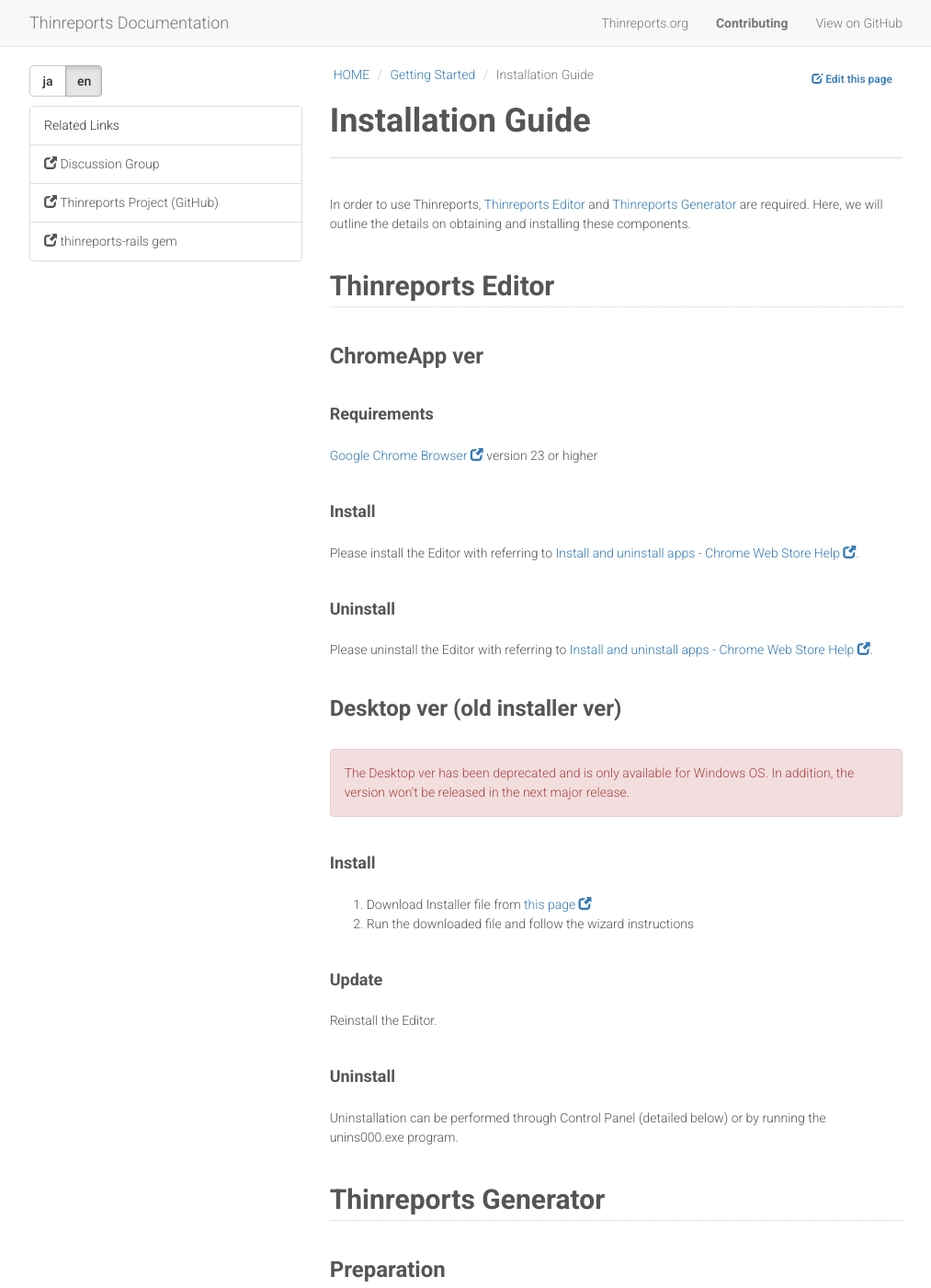
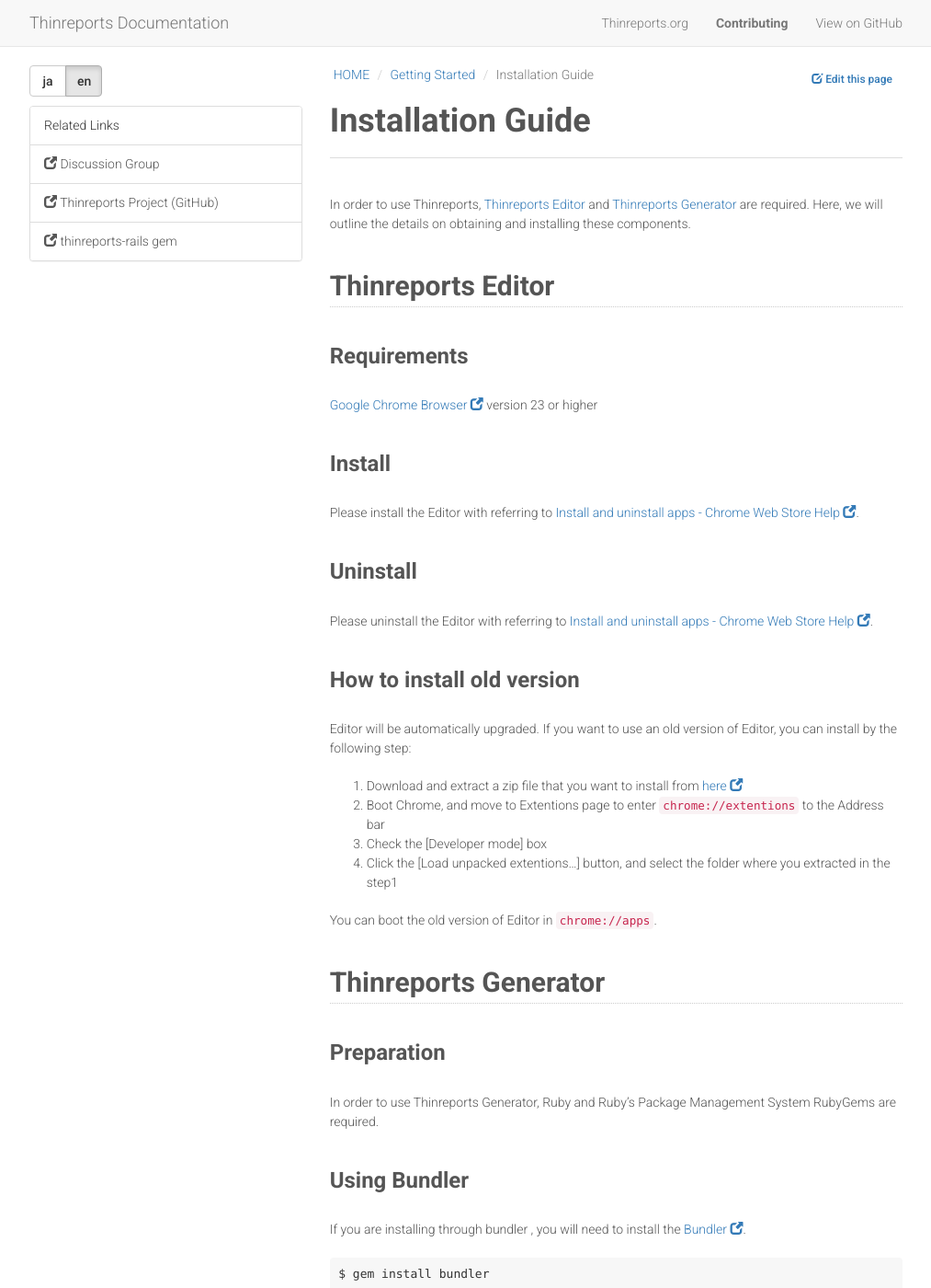
Before and after one commit to thinreports/documentation, a Jekyll site: the page built from en/getting-started/installation.md, in a window 1280 px wide and 1400 px high. Shown: the whole window at 92% size, without its empty margins (133-1146 px from the left). Built offline with Jekyll 4.4.1, drawn with Linux system fonts in a browser that asks for light colours; nearby versions of some CDN libraries; Markdown is read by kramdown in place of the engine named in the settings.

Commit message:
How to install old version of Editor (en)

```diff
--- a/en/getting-started/installation.md
+++ b/en/getting-started/installation.md
@@ -11,39 +11,28 @@
 
 ## Thinreports Editor
 
-### ChromeApp ver
-
-#### Requirements
+### Requirements
 
 [Google Chrome Browser](https://www.google.com/chrome/browser/desktop) version 23 or higher
 
-#### Install
+### Install
 
 Please install the Editor with referring to [Install and uninstall apps - Chrome Web Store Help](https://support.google.com/chrome_webstore/answer/1053369?hl=en).
 
-#### Uninstall
+### Uninstall
 
 Please uninstall the Editor with referring to [Install and uninstall apps - Chrome Web Store Help](https://support.google.com/chrome_webstore/answer/1053369?hl=en).
 
-### Desktop ver (old installer ver)
+### How to install old version
 
-<div class="alert alert-danger">
-  The Desktop ver has been deprecated and is only available for Windows OS.
-  In addition, the version won't be released in the next major release.
-</div>
+Editor will be automatically upgraded. If you want to use an old version of Editor, you can install by the following step:
 
-#### Install
+  1. Download and extract a zip file that you want to install from [here](https://github.com/thinreports/thinreports-editor/releases)
+  2. Boot Chrome, and move to Extentions page to enter `chrome://extentions` to the Address bar
+  3. Check the [Developer mode] box
+  4. Click the [Load unpacked extentions...] button, and select the folder where you extracted in the step1
 
-  1. Download Installer file from [this page](http://sourceforge.net/projects/thinreports/files/)
-  2. Run the downloaded file and follow the wizard instructions
-
-#### Update
-
-Reinstall the Editor.
-
-#### Uninstall
-
-Uninstallation can be performed through Control Panel (detailed below) or by running the unins000.exe program.
+You can boot the old version of Editor in `chrome://apps`.
 
 ## Thinreports Generator
 
```
